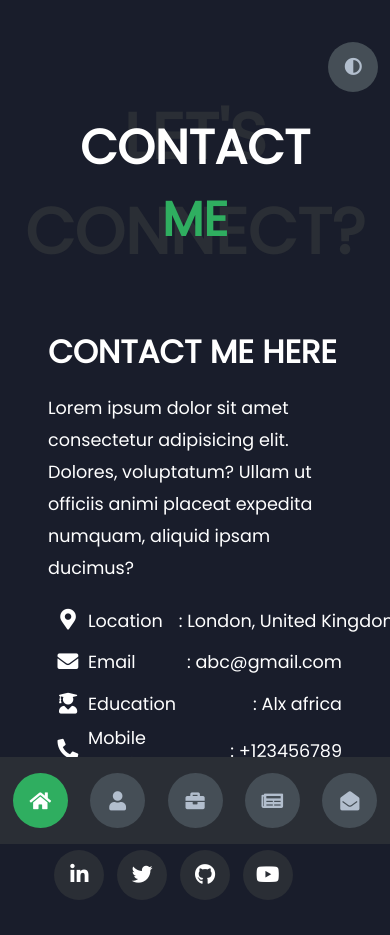
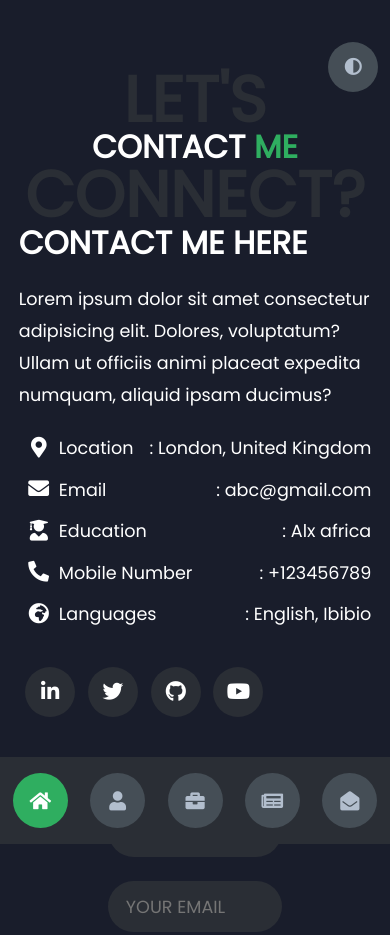
Before and after one commit to TheSaviourEking/portfolio-v0.1.0, a plain HTML site: page index.html in a window 390 px wide. Shown: the top 935 px of the page. Drawn offline with nearby package versions, Linux system fonts and the light colour scheme; files that its build step writes are made by us from their sources.

Commit message:
add responsiveness to screens sizes below 575px

```diff
--- a/styles/_media.scss
+++ b/styles/_media.scss
@@ -1,145 +1,104 @@
-@media screen and (max-width: 600px) {
-    .about-container {
-        grid-template-columns: 1fr;
-        .right-about {
-            padding-top: 2.5rem;
-            grid-template-columns: 1fr;
+@media only screen and (max-width: 575px) {
+    .section {
+        padding: 7em 3em;
+        margin: 0;
+        min-width: 100vw;
+    }
+    .header-content {
+        // grid-template-columns: 1fr;
+        display: block; // CHECK
+        margin: 1rem 0 6rem 0;
+        .right-header {
+            grid-row: 1;
+            margin: auto;
+            // width: 100%;
+            padding: 1rem;
+            // margin-top: 3rem;
+            .name {
+                font-size: 2.5rem;
+                // padding: 2rem;
+            }
+            h1 {
+                padding: 1rem;
+            }
         }
-        .left-about {
-            padding-right: 0;
-            p {
-                padding-left: 0;
+        .left-header {
+            margin: 0;
+            // align-items: center;
+            // justify-content: center;
+            img {
+                object-fit: contain;
+                object-position: top;
+                aspect-ratio: 1/1.3;
+                display: flex;
+                align-items: center;
+                justify-content: center;
             }
         }
     }
 
+    /* ABOUT */
+    .about {
+        .about-container, .progress-bars, .timeline{
+            grid-template-columns: 1fr;
+        }
+        .about-container {
+            .right-about {
+                grid-template-columns: 1fr ;
+            }
+        }
+    }
+
+    /* PORTFOLIO */
     .portfolios {
         grid-template-columns: 1fr;
-        padding-bottom: 6rem;
     }
 
-    .blogs {
+    /* BLOG */
+    .blog-content .blogs {
         grid-template-columns: 1fr;
-        padding-bottom: 6rem;
     }
 
-    .timeline {
-        grid-template-columns: 1fr;
-        padding-bottom: 6rem;
-    }
+    /* CONTACT */
+    .contact-container {
+        .contact-content-con {
+            flex-direction: column;
+            align-items: center;
+            justify-content: center;
+            padding: 1rem;
+            margin: 0;
+            .left-contact {
+                padding: 1rem;
+                margin: 0;
+            }
+        }
 
-    .section {
-        padding: 2rem 2.5rem;
+        input {
+            padding: 0;
+        }
+        .i-c-2 {
+            flex-direction: column;
+            :last-child {
+                margin-left: 0 !important;
+                margin-top: 1.5rem;
+            }
+        }
     }
 
     .main-title {
         h2 {
             font-size: 2rem;
             span {
-                font-size: 2.5rem;
+                font-size: 2rem;
             }
             .bg-text {
-                font-size: 3rem;
+                font-size: 4rem;
             }
         }
     }
 }
 
-@media screen and (max-width: 1432px){
-    header {
-        padding: 0 !important;
-    }
-    .section {
-        padding: 7rem 11rem;
-    }
-
-    .contact-content-con {
-        flex-direction: column;
-        .right-contact {
-            margin-left: 0;
-            margin-top: 2.5rem;
-            .i-c-2 {
-                flex-direction: column;
-                :last-child {
-                    margin-left: 0;
-                    margin-top: 1.5rem;
-                }
-            }
-        }
-    }
-}
-
-@media screen and (max-width: 1070px) {
-    .about-container {
-        grid-template-columns: 1fr;
-        .right-about {
-            padding-top: 2.5rem;
-        }
-    }
-
-    .portfolios {
-        grid-template-columns: 1fr 1fr;
-    }
-
-    .blogs {
-        grid-template-columns: 1fr 1fr;
-    }
-    .main-title {
-        h2 {
-            font-size: 4rem;
-            span {
-                font-size: 4rem;
-            }
-            .bg-text {
-                font-size: 4.5rem;
-            }
-        }
-    }
-}
-
-@media screen and (max-width: 970px) {
-    .section {
-        padding: 7rem 6rem;
-    }
-
-    header {
-        padding: 0;
-    }
-    header .right-header {
-        padding: 0 !important;
-    }
-
-
-    .theme-btn {
-        width: 50px;
-        height: 50px;
-    }
-
-    .header-content {
-        grid-template-columns: 1fr;
-        padding-bottom: 6rem;
-    }
-
-    .left-header {
-        .h-shape {
-            display: none;
-        }
-    }
-
-    .right-header {
-        grid-row: 1;
-        width: 90%;
-        margin: 0 auto;
-        .name {
-            font-size: 2.5rem !important;
-        }
-    }
-
-    .header-content .left-header .image {
-        margin: 0 auto;
-        width: 90%;
-    }
-
+@media only screen and (max-width: 992px) {
     .controls {
         top: auto;
         bottom: 0;
@@ -153,28 +112,9 @@
             margin: 1rem .7rem;
         }
     }
-}
 
-@media screen and (max-width: 700px) {
-    .section {
-        padding: 7rem 3rem;
-    }
-
-    .about-stats {
-        .progress-bars {
-            grid-template-columns: 1fr;
-        }
-    }
-
-    .main-title {
-        h2 {
-            font-size: 3rem;
-            span {
-                font-size: 3rem;
-            }
-            .bg-text {
-                font-size: 4rem;
-            }
-        }
+    .theme-btn {
+        width: 50px;
+        height: 50px;
     }
 }
```
